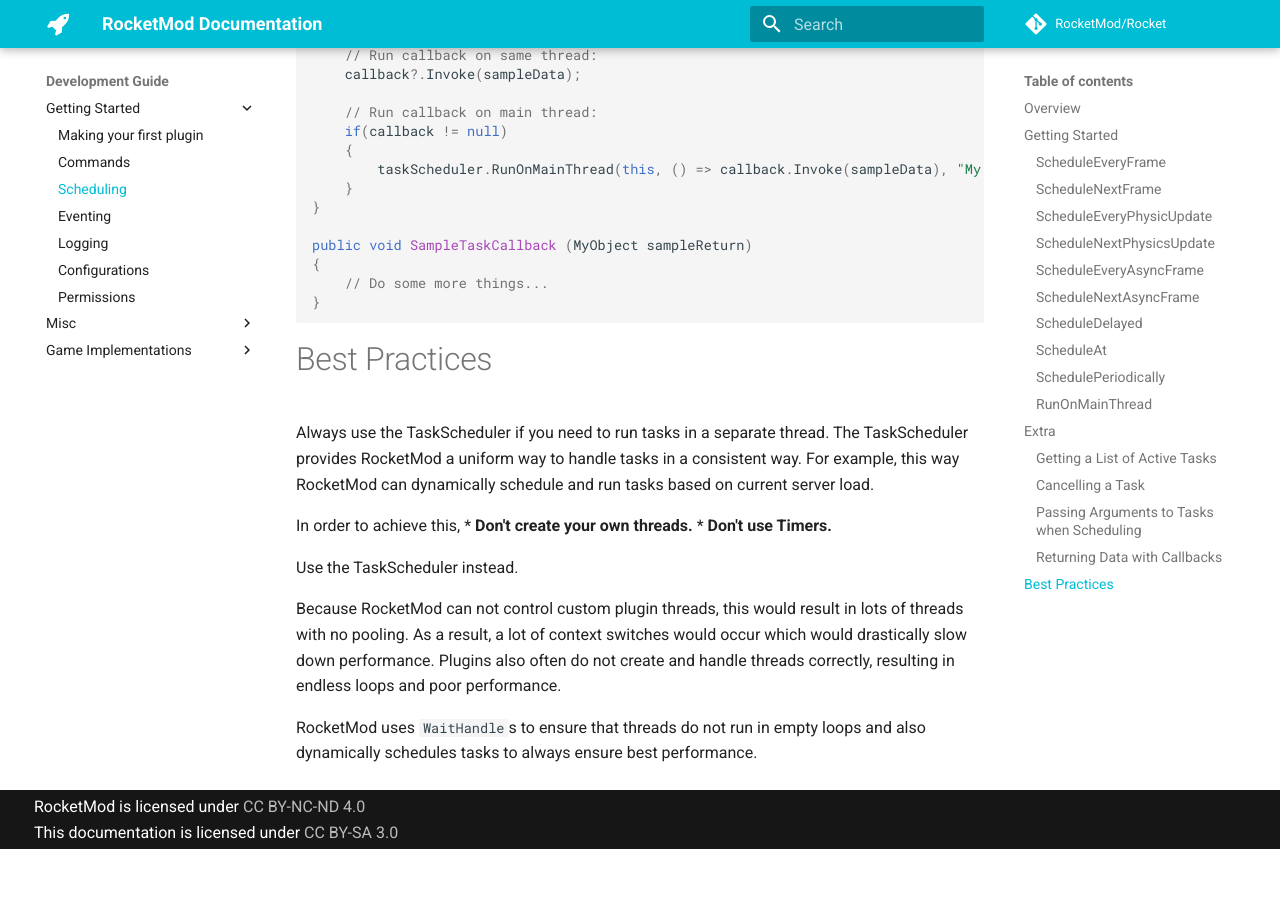
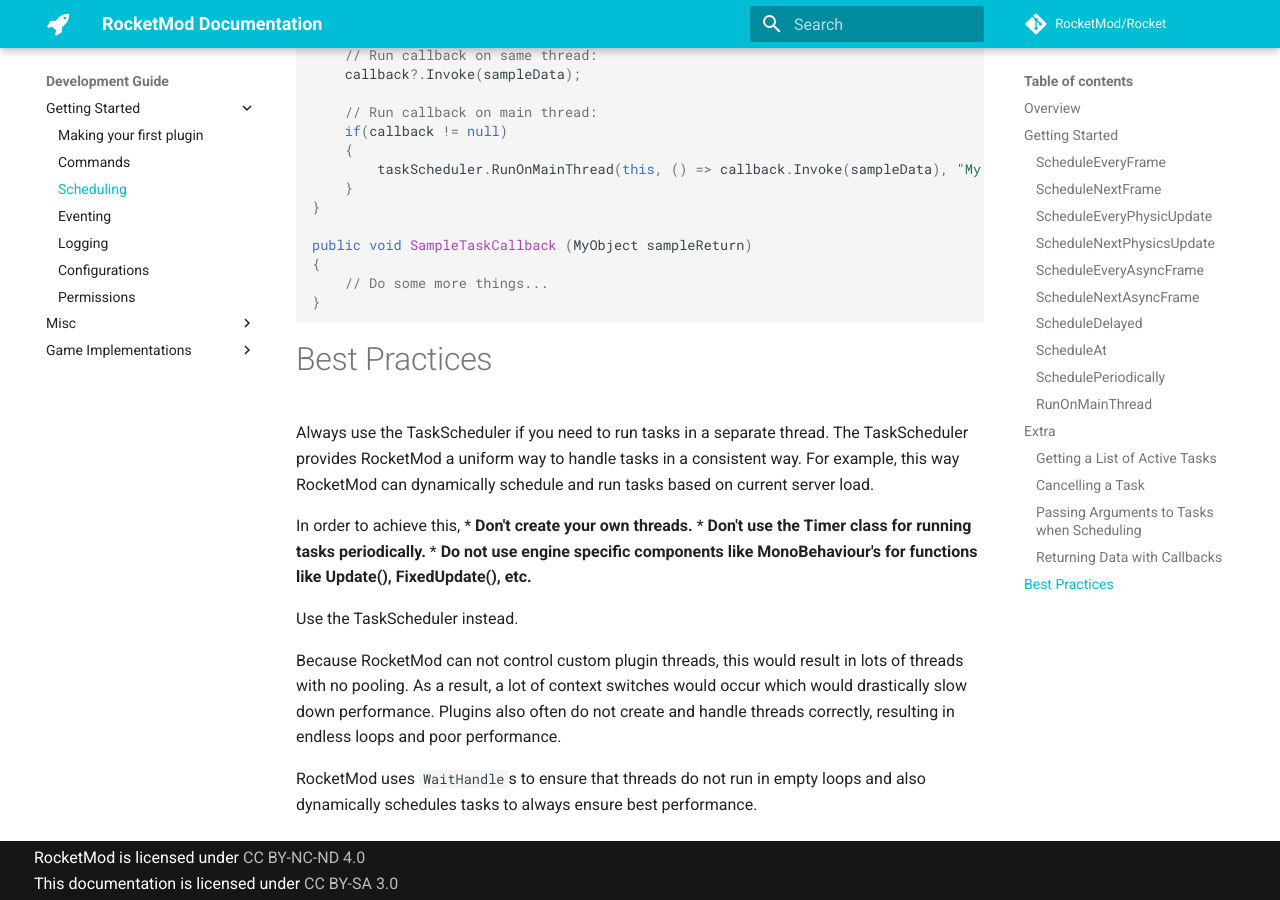
Before and after one commit to RocketMod/Rocket.Documentation, an MkDocs documentation site: the page built from content/development-guide/getting-started/scheduling.md, in a window 1280 px wide and 900 px high, scrolled down 4445 px. Built offline with MkDocs 1.6.1 and Material for MkDocs 9.7.7, drawn with Linux system fonts in a browser that asks for light colours; comment, search, counter and statistics services are not loaded; old or Windows-style settings are respelled for this version of MkDocs; before the commit the page ends 5294 px from its top, so only the background shows below that.

Commit message:
Update Scheduling Best Practices

```diff
--- a/content/development-guide/getting-started/scheduling.md
+++ b/content/development-guide/getting-started/scheduling.md
@@ -187,7 +187,8 @@ Always use the TaskScheduler if you need to run tasks in a separate thread. The
 
 In order to achieve this,
 * **Don't create your own threads.**
-* **Don't use Timers.**
+* **Don't use the Timer class for running tasks periodically.**
+* **Do not use engine specific components like MonoBehaviour's for functions like Update(), FixedUpdate(), etc.**
 
 Use the TaskScheduler instead.
 
```
